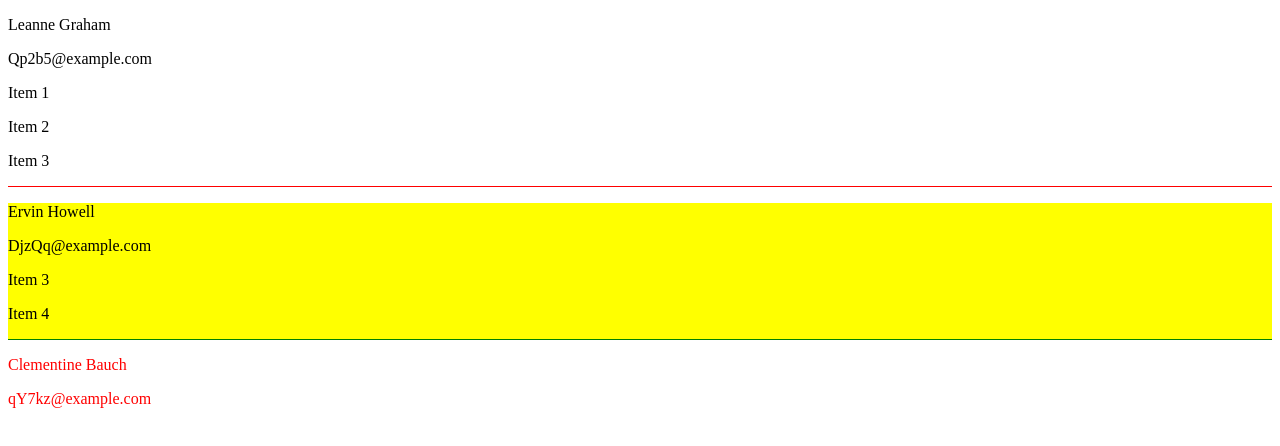
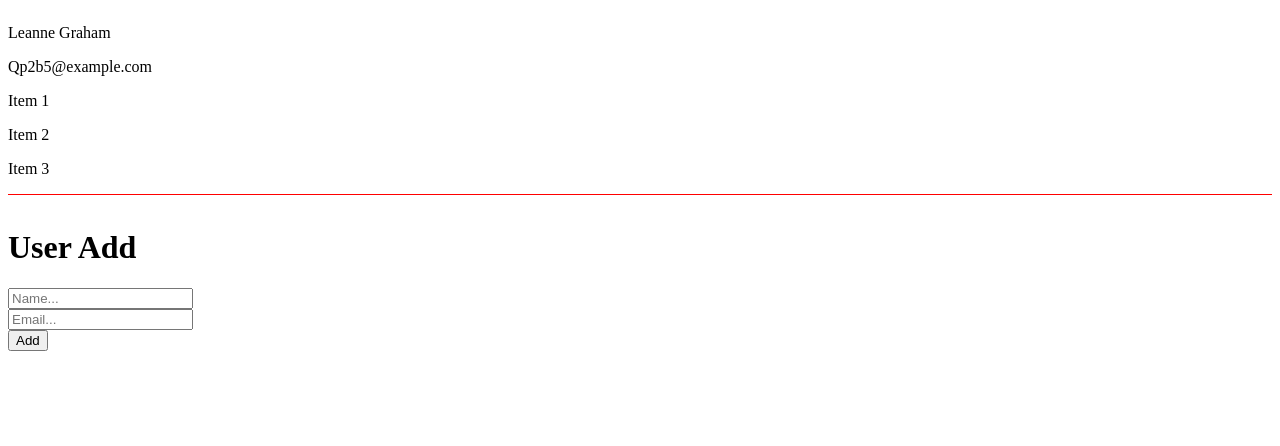
Before and after one commit to Unicode-Academy/unicode_reactjs_typescript, a React (Vite) app: page / in a window 1280 px wide. Shown: the top 446 px of the page. Built offline with nearby package versions, Linux system fonts and the light colour scheme; the HTML template or start-up script is replaced by a standard one.

Commit message:
PropTypes & Event Handler - 03

```diff
--- a/src/App.tsx
+++ b/src/App.tsx
@@ -1,9 +1,28 @@
+import { useEffect, useState } from "react";
+import UserAdd from "./components/Users/UserAdd";
 import UserList from "./components/Users/UserList";
-
+import data from "./components/Users/data.json";
 export default function App() {
+  const [users, setUsers] = useState<
+    {
+      id: number | string;
+      name: string;
+      email: string;
+      style: React.CSSProperties;
+      histories: {
+        id: number | string;
+        name: string;
+        status: boolean;
+      }[];
+    }[]
+  >([]);
+  useEffect(() => {
+    setUsers(data);
+  }, []);
   return (
     <div>
-        <UserList />
+      <UserList users={users} />
+      <UserAdd setUsers={setUsers} />
     </div>
-  )
+  );
 }
--- /dev/null
+++ b/src/components/Users/UserAdd.tsx
@@ -0,0 +1,78 @@
+import React, { useState } from "react";
+type UserAddProps = {
+  setUsers: React.Dispatch<
+    React.SetStateAction<
+      {
+        id: number | string;
+        name: string;
+        email: string;
+        style: React.CSSProperties;
+        histories: {
+          id: number | string;
+          name: string;
+          status: boolean;
+        }[];
+      }[]
+    >
+  >;
+  // users: {
+  //   id: number | string;
+  //   name: string;
+  //   email: string;
+  //   style: React.CSSProperties;
+  //   histories: {
+  //     id: number | string;
+  //     name: string;
+  //     status: boolean;
+  //   }[];
+  // }[];
+};
+export default function UserAdd({ setUsers }: UserAddProps) {
+  const [form, setForm] = useState<{
+    name: string;
+    email: string;
+  }>({
+    name: "",
+    email: "",
+  });
+  const handleChange = (e: React.ChangeEvent<HTMLInputElement>): void => {
+    setForm({ ...form, [e.target.name]: e.target.value });
+  };
+  const handleSubmit = (e: React.FormEvent<HTMLFormElement>): void => {
+    e.preventDefault();
+    setUsers((prev) => [
+      ...prev,
+      {
+        id: prev.length + 1,
+        name: form.name,
+        email: form.email,
+        style: {},
+        histories: [],
+      },
+    ]);
+  };
+  return (
+    <div>
+      <h1>User Add</h1>
+      <form action="" onSubmit={handleSubmit}>
+        <div>
+          <input
+            type="text"
+            name="name"
+            placeholder="Name..."
+            onChange={handleChange}
+          />
+        </div>
+        <div>
+          <input
+            type="email"
+            name="email"
+            placeholder="Email..."
+            onChange={handleChange}
+          />
+        </div>
+        <button>Add</button>
+      </form>
+    </div>
+  );
+}
--- a/src/components/Users/UserItem.tsx
+++ b/src/components/Users/UserItem.tsx
@@ -1,6 +1,6 @@
 import React from "react"
 
-type UserProps = {
+export type UserProps = {
   user: {
     id: number | string,
     name: string,
--- a/src/components/Users/UserList.tsx
+++ b/src/components/Users/UserList.tsx
@@ -1,11 +1,23 @@
-import users from "./data.json";
 import UserItem from "./UserItem";
-
-
-export default function UserList() {
-  return <div>
-    {users.map((user) => {
-      return <UserItem key={user.id} user={user}/>
-    })}
-  </div>;
+type UsersProps = {
+  users: {
+    id: number | string;
+    name: string;
+    email: string;
+    style: React.CSSProperties;
+    histories: {
+      id: number | string;
+      name: string;
+      status: boolean;
+    }[];
+  }[];
+};
+export default function UserList({ users }: UsersProps) {
+  return (
+    <div style={{ height: "200px", overflow: "auto" }}>
+      {users.map((user) => {
+        return <UserItem key={user.id} user={user} />;
+      })}
+    </div>
+  );
 }
```
